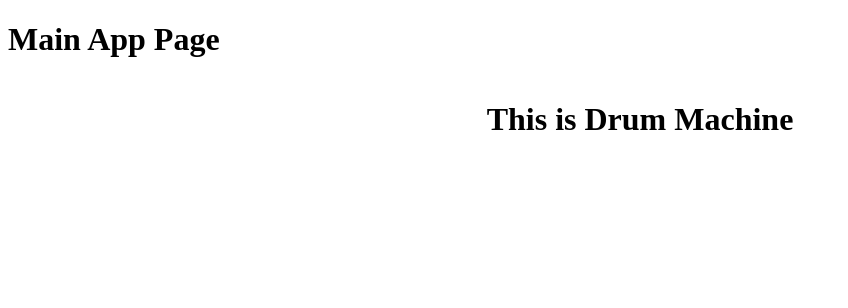
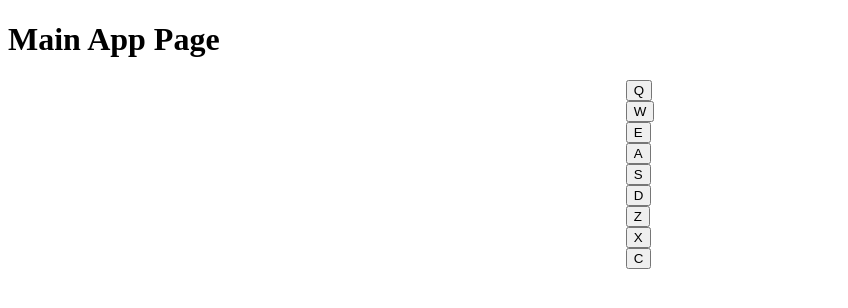
Before and after one commit to jamestq/fcc-front-end-project, a React (Vite) app: page /drum-machine in a window 1280 px wide. Shown: the top 308 px of the page, without its empty margins (0-848 px from the left). Built offline with nearby package versions, Linux system fonts and the light colour scheme.

Commit message:
add basic funcationality and stylesheet for drum machine

```diff
--- /dev/null
+++ b/src/components/DrumMachine.css
@@ -0,0 +1,3 @@
+audio{
+    display: none;
+}
--- a/src/components/DrumMachine.jsx
+++ b/src/components/DrumMachine.jsx
@@ -1,7 +1,95 @@
+const keyBoardList = {
+    "Q": "https://s3.amazonaws.com/freecodecamp/drums/Heater-1.mp3",
+    "W": "https://s3.amazonaws.com/freecodecamp/drums/Heater-2.mp3",
+    "E": "https://s3.amazonaws.com/freecodecamp/drums/Heater-3.mp3",
+    "A": "https://s3.amazonaws.com/freecodecamp/drums/Heater-4_1.mp3",
+    "S": "https://s3.amazonaws.com/freecodecamp/drums/Heater-6.mp3",
+    "D": "https://s3.amazonaws.com/freecodecamp/drums/Dsc_Oh.mp3",
+    "Z": "https://s3.amazonaws.com/freecodecamp/drums/Kick_n_Hat.mp3",
+    "X": "https://s3.amazonaws.com/freecodecamp/drums/RP4_KICK_1.mp3",
+    "C": "https://s3.amazonaws.com/freecodecamp/drums/Cev_H2.mp3",
+};
+
 import React from 'react';
+import './DrumMachine.css';
 
 export default class DrumMachine extends React.Component{
+
+    constructor(props){
+        super(props);
+        this.state = {
+            keyBoard: this.firstLoad(),
+            display: '',
+        }
+        this.handleClick = this.handleClick.bind(this);
+        this.handleKeyPress = this.handleKeyPress.bind(this);
+        this.handleKeyRelease = this.handleKeyRelease.bind(this);
+    }
+
+    componentDidMount(){
+        document.addEventListener('keydown', (event) => this.handleKeyPress(event));
+        document.addEventListener('keyup', (event) => this.handleKeyRelease(event));
+    }
+
+    componentWillUnmount(){
+        document.removeEventListener('keydown', (event) => this.handleKeyPress(event));
+        document.removeEventListener('keyup', (event) => this.handleKeyRelease(event));
+    }
+
+    firstLoad(){
+
+        const keyBoard = Object.keys(keyBoardList);
+
+        return keyBoard.map(keyNote => <div key={keyNote}>
+            <button id={keyNote + "-button"} className="keyNote" value={keyNote} onClick={(event) => this.handleClick(event)}>
+                {keyNote}
+            </button>
+            <audio id={keyNote} controls>
+                <source src={keyBoardList[keyNote]} type="audio/mpeg"></source>
+            </audio>
+        </div>);
+    }
+
+    handleClick(event){
+        const keyValue = event.target.value;
+        if(keyBoardList[keyValue] !== undefined){
+            document.getElementById(event.target.value).play();
+        }
+        this.setState(Object.assign(
+            {},
+            this.state,
+            {display: keyBoardList[keyValue]}
+        ))
+    }
+
+    handleKeyPress(event){
+        const keyValue = String.fromCharCode(event.keyCode);
+        if(keyBoardList[keyValue] !== undefined){
+            document.getElementById(keyValue).play();
+            document.getElementById(keyValue + "-button").style = "background-color: yellow";
+        }
+        this.setState(Object.assign(
+            {},
+            this.state,
+            {display: keyBoardList[keyValue]}
+        ))
+    }
+
+    handleKeyRelease(event){
+        const keyValue = String.fromCharCode(event.keyCode);
+        if(keyBoardList[keyValue] !== undefined){
+            document.getElementById(keyValue+"-button").style = "background-color: gray";
+        }
+    }
+
     render(){
-        return <h1>This is Drum Machine</h1>
+        return <>
+            <main id="drum-machine">
+                <div id="display">{this.state.display}</div>
+                <div className="grid-container">
+                    {this.state.keyBoard}
+                </div>
+            </main>
+        </>
     }
 }
```
